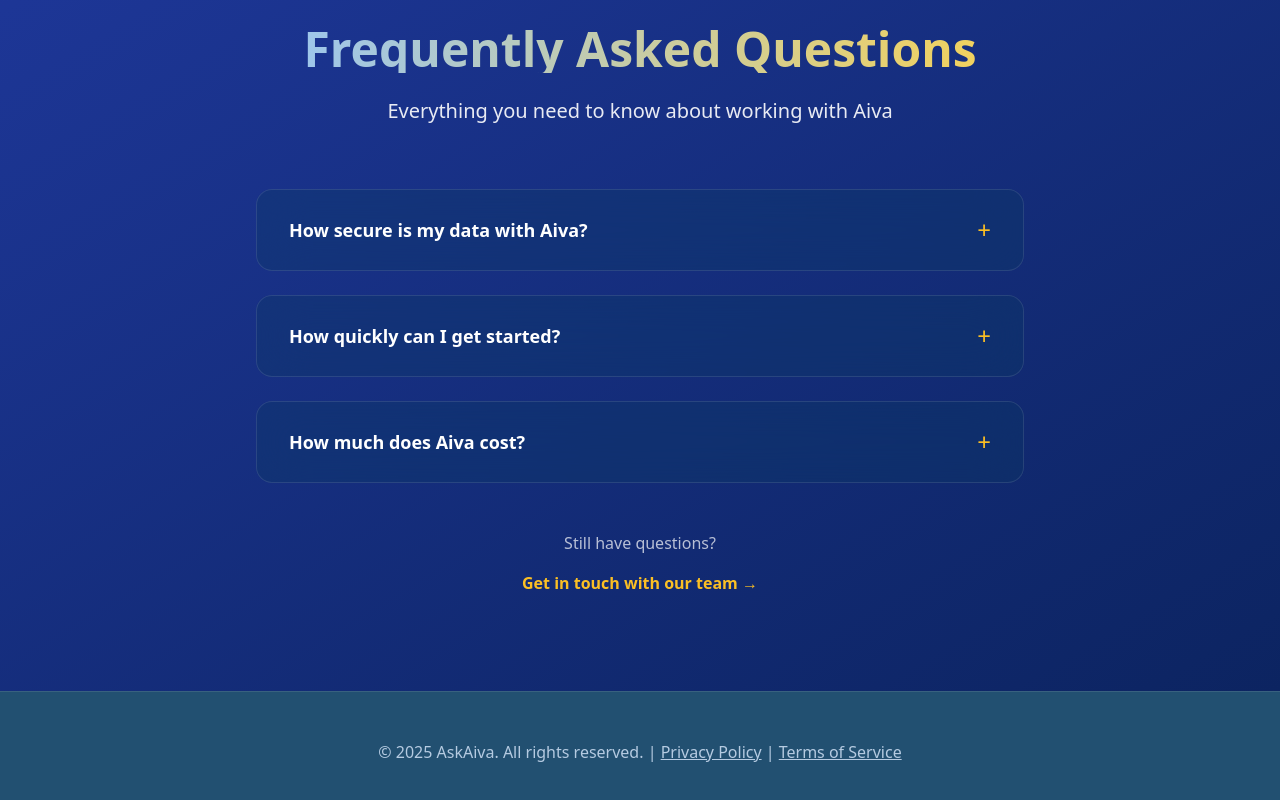
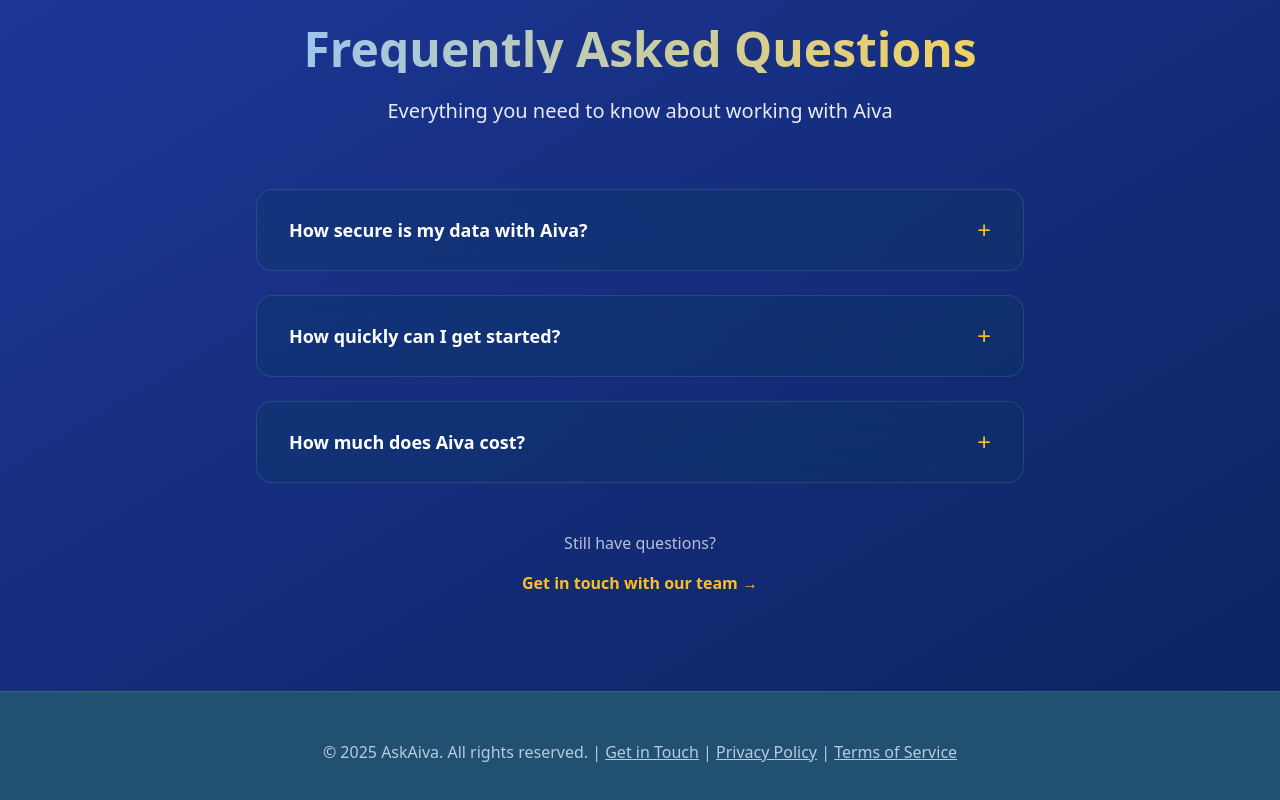
Before and after one commit to ramenthecorgi/aiva-frontend, a React (Create React App) app: page / in a window 1280 px wide. Shown: the part 4538-5338 px from the top of the page. Built offline with nearby package versions, Linux system fonts and the light colour scheme.

Commit message:
deeplink

```diff
--- a/src/components/DemoSection.js
+++ b/src/components/DemoSection.js
@@ -71,7 +71,7 @@
   const activeScenario = demoScenarios.find(s => s.id === activeDemo);
 
   return (
-    <section ref={sectionRef} className="bg-gradient-to-br from-[#0c2461] to-[#1e3799] py-24">
+    <section id="demo" ref={sectionRef} className="bg-gradient-to-br from-[#0c2461] to-[#1e3799] py-24">
       <div className="max-w-screen-xl mx-auto px-6">
         {/* Demo Selector */}
         <div className="text-center mb-16">
--- a/src/components/FAQSection.js
+++ b/src/components/FAQSection.js
@@ -68,7 +68,7 @@
         {/* Still have questions CTA */}
         <div className="text-center mt-12">
           <p className="text-white/70 mb-4">Still have questions?</p>
-          <a href="mailto:support@askaiva.app" className="text-amber-400 hover:text-amber-300 font-semibold transition-colors">
+          <a href="mailto:team@askaiva.app" className="text-amber-400 hover:text-amber-300 font-semibold transition-colors">
             Get in touch with our team →
           </a>
         </div>
--- a/src/components/Footer.js
+++ b/src/components/Footer.js
@@ -3,7 +3,7 @@
 const Footer = () => (
   <footer className="bg-[rgba(10,61,98,0.9)] text-blue-100/80 py-12 text-center border-t border-white/10">
     <div className="max-w-screen-xl mx-auto px-6">
-      <p>&copy; 2025 AskAiva. All rights reserved. | <a href="/privacy-policy" className="underline hover:text-amber-400">Privacy Policy</a> | <a href="/terms-of-service" className="underline hover:text-amber-400">Terms of Service</a></p>
+      <p>&copy; 2025 AskAiva. All rights reserved. | <a href="mailto:team@askaiva.app" className="underline hover:text-amber-400">Get in Touch</a> | <a href="/privacy-policy" className="underline hover:text-amber-400">Privacy Policy</a> | <a href="/terms-of-service" className="underline hover:text-amber-400">Terms of Service</a></p>
     </div>
   </footer>
 );
--- a/src/components/HeroSection.js
+++ b/src/components/HeroSection.js
@@ -41,7 +41,7 @@
         Aiva is more than just automation—she’s a digital executive assistant who learns how you work, anticipates your needs, and handles the tasks you shouldn’t have to. From scheduling and follow-ups to research and reminders, Aiva acts in your voice and style, freeing you to lead, create, and live.
       </p>
       <div className="flex flex-col md:flex-row justify-center gap-4 mt-6">
-        <a href="#signup" className="bg-gradient-to-r from-amber-400 to-amber-500 text-navy-900 font-extrabold py-4 px-10 rounded-full shadow-xl hover:scale-105 transition relative overflow-hidden">
+        <a href="mailto:team@askaiva.app" className="bg-gradient-to-r from-amber-400 to-amber-500 text-navy-900 font-extrabold py-4 px-10 rounded-full shadow-xl hover:scale-105 transition relative overflow-hidden">
           <span className="absolute inset-0 -top-1 -left-1 w-[200%] h-[200%] bg-gradient-to-r from-transparent via-white/10 to-transparent rotate-45 transition-all group-hover:animate-[shimmer_0.6s_ease-in-out]" />
           <span className="relative z-10">Hire Aiva</span>
         </a>
```
